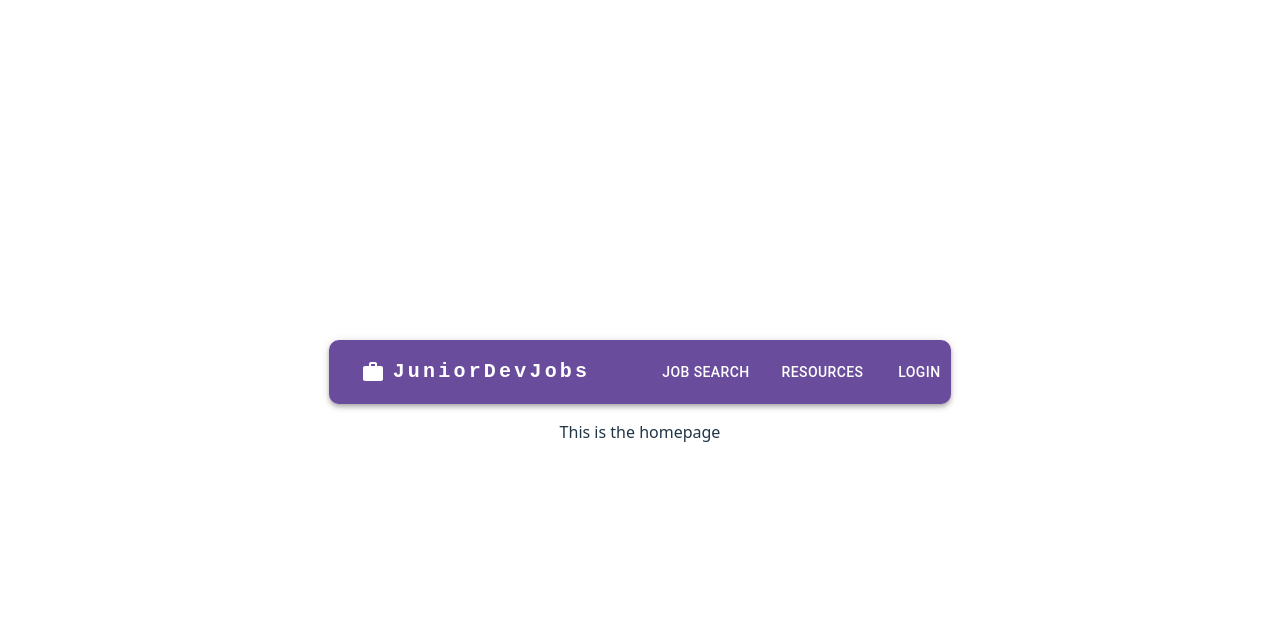
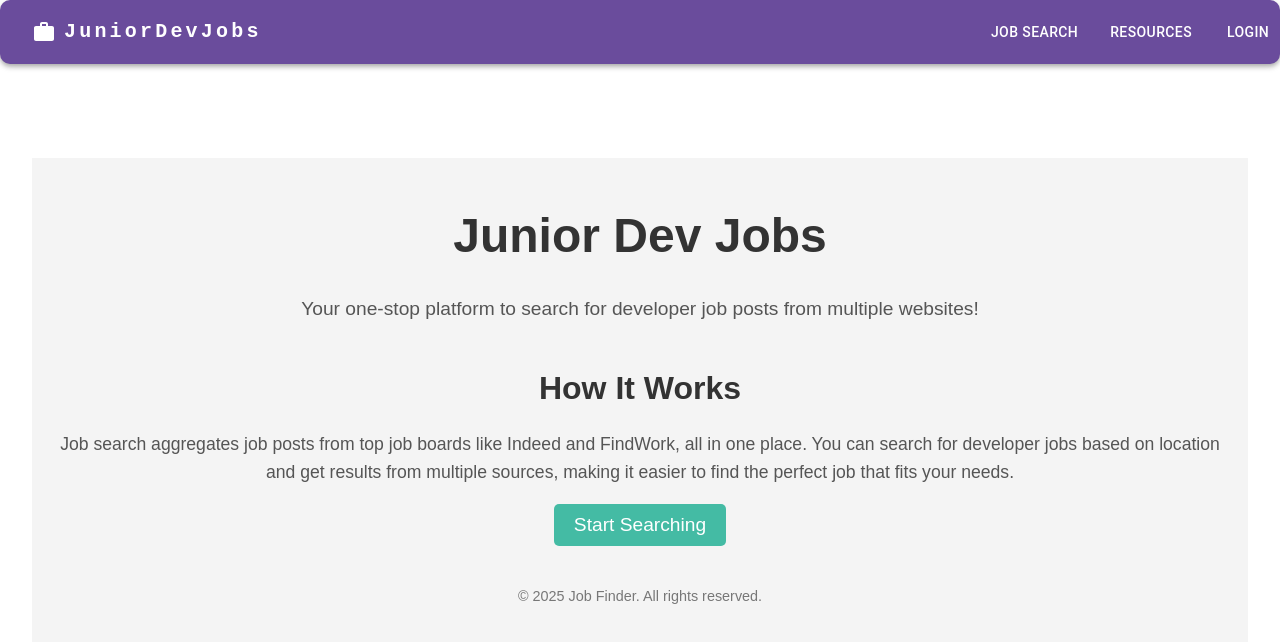
Before and after one commit to JuniorDevJobs/Group_Project, a React (Vite) app in the folder frontend/: page / in a window 1280 px wide. Shown: the top 642 px of the page. Built offline with nearby package versions, Linux system fonts and the light colour scheme; no server answers.

Commit message:
layout tweaks, Fixed home navigation

```diff
--- a/frontend/src/App.jsx
+++ b/frontend/src/App.jsx
@@ -16,6 +16,7 @@ function App() {
         <NavigationBar />
         <Routes>
           <Route path="/" element= {<HomePage />} />
+          <Route path="/home" element= {<HomePage />} />
           <Route path="/login" element={<LoginPage />}/>
           <Route path="/signup" element = {<SignUpPage />} />
           <Route path="/JobSearch" element={<JobSearch />} />
--- a/frontend/src/components/JobResultsComponent.jsx
+++ b/frontend/src/components/JobResultsComponent.jsx
@@ -26,7 +26,7 @@ export default function Results({ results }) {
                             }}>
                                 <div style={{ flexGrow: 1 }}>
                                     <div>
-                                        <strong>{job.title || "Junior Developer"}</strong> - {job.location}
+                                        <strong>{job.title || "Junior Developer"}</strong> - {job.location} <br />
                                         {job.company}
                                     </div>
 
--- a/frontend/src/components/NavigationBar.jsx
+++ b/frontend/src/components/NavigationBar.jsx
@@ -12,34 +12,34 @@ import UserContext from '../context/UserContext';
 const pages = ['Job Search', 'Resources'];
 
 function NavigationBar() {
-    const {loggedIn, setLoggedIn} = useContext(UserContext)
+    const {loggedIn, setLoggedIn} = useContext(UserContext);
     const navigate = useNavigate();
 
     const handleLoginLogout = () => {
         if (loggedIn) {
             setLoggedIn(false);
-            localStorage.removeItem("access")
-            localStorage.removeItem("refresh")
+            localStorage.removeItem("access");
+            localStorage.removeItem("refresh");
             navigate("/");
         } else {
             navigate("/login");
         }
     };
 
-    const handleNavigate = (e) => {
-        navigate(`./${e.target.value}`);
+    const handleNavigate = (path) => {
+        navigate(path); // Navigate directly to the given path
     };
 
     return (
         <AppBar
-            position="static"
+            position="fixed"
             sx={{
                 backgroundColor: '#6a4c9c', // Dark Lavender
                 borderRadius: '10px', // Rounded corners
                 overflow: 'hidden' // Prevents clipping of rounded corners
             }}
         >
-            <Container maxWidth="xl">
+            <Container maxWidth="false">
                 <Toolbar sx={{ display: 'flex', justifyContent: 'space-between', width: '100%' }}>
                     {/* Logo and Title */}
                     <Box sx={{ display: 'flex', alignItems: 'center', marginLeft: -2 }}>
@@ -47,7 +47,7 @@ function NavigationBar() {
                         <Typography
                             variant="h6"
                             component="a"
-                            value="home"
+                            onClick={() => handleNavigate('/')} // Navigate directly to home page
                             sx={{
                                 mr: 2,
                                 fontFamily: 'monospace',
@@ -56,6 +56,7 @@ function NavigationBar() {
                                 color: 'inherit',
                                 textDecoration: 'none',
                                 flexGrow: 1,
+                                cursor: 'pointer', // Ensure it's clickable
                             }}
                         >
                             JuniorDevJobs
@@ -66,8 +67,7 @@ function NavigationBar() {
                     <Box sx={{ display: 'flex', gap: 2 }}>
                         {pages.map((page) => (
                             <Button
-                                onClick={handleNavigate}
-                                value={page.split(" ").join("")}
+                                onClick={() => handleNavigate(`/${page.split(" ").join("")}`)} // Navigate based on page
                                 key={page}
                                 sx={{ color: 'white' }}
                             >
--- a/frontend/src/pages/HomePage.jsx
+++ b/frontend/src/pages/HomePage.jsx
@@ -1,5 +1,99 @@
-export default function HomePage() {
+import React from 'react';
+
+export default function Homepage() {
     return (
-        <p> This is the homepage </p>
-    )
+        <div style={styles.container}>
+            <header style={styles.header}>
+                <h1 style={styles.title}>Junior Dev Jobs</h1>
+                <p style={styles.subtitle}>Your one-stop platform to search for developer job posts from multiple websites!</p>
+            </header>
+
+            <section style={styles.descriptionSection}>
+                <h2 style={styles.sectionTitle}>How It Works</h2>
+                <p style={styles.description}>
+                    Job search aggregates job posts from top job boards like Indeed and FindWork, all in one place.
+                    You can search for developer jobs based on location and get results from multiple sources,
+                    making it easier to find the perfect job that fits your needs.
+                </p>
+                <button
+                    onClick={() => window.location.href = '/Jobsearch'}
+                    style={styles.searchButton}
+                >
+                    Start Searching
+                </button>
+            </section>
+
+
+
+            <footer style={styles.footer}>
+                <p>© 2025 Job Finder. All rights reserved.</p>
+            </footer>
+        </div>
+    );
 }
+
+const styles = {
+    container: {
+        fontFamily: 'Arial, sans-serif',
+        backgroundColor: '#f4f4f4',
+        padding: '20px',
+        maxWidth: '1200px',
+        margin: '0 auto',
+    },
+    header: {
+        textAlign: 'center',
+        marginBottom: '40px',
+    },
+    title: {
+        fontSize: '3em',
+        color: '#333',
+    },
+    subtitle: {
+        fontSize: '1.2em',
+        color: '#555',
+    },
+    descriptionSection: {
+        marginBottom: '40px',
+    },
+    sectionTitle: {
+        fontSize: '2em',
+        color: '#333',
+        marginBottom: '10px',
+    },
+    description: {
+        fontSize: '1.1em',
+        lineHeight: '1.6',
+        color: '#555',
+    },
+    searchSection: {
+        backgroundColor: '#fff',
+        padding: '20px',
+        borderRadius: '8px',
+        boxShadow: '0 4px 8px rgba(0, 0, 0, 0.1)',
+        marginBottom: '40px',
+    },
+    searchDescription: {
+        fontSize: '1.1em',
+        marginBottom: '20px',
+        color: '#555',
+    },
+    searchButton: {
+        backgroundColor: '#44BBA4',
+        color: '#fff',
+        padding: '10px 20px',
+        fontSize: '1.2em',
+        border: 'none',
+        borderRadius: '5px',
+        cursor: 'pointer',
+        transition: 'background-color 0.3s',
+    },
+    searchButtonHover: {
+        backgroundColor: '#369f8b',
+    },
+    footer: {
+        textAlign: 'center',
+        marginTop: '40px',
+        fontSize: '0.9em',
+        color: '#777',
+    }
+};
--- a/frontend/src/pages/JobSearch.jsx
+++ b/frontend/src/pages/JobSearch.jsx
@@ -25,12 +25,13 @@ export default function JobSearch() {
     };
 
     return (
-        <div className="page-container">
+        <div className="page-container"
+        style={{ paddingTop: "20px" }}
+        >
             <h2 style={{ textAlign: "center", color: "#44BBA4" }}>Job Search</h2>
 
             <Box
                 sx={{
-                    marginBottom: 3,
                     display: "flex",
                     alignItems: "center", // This aligns the TextField and Button in one row
                     gap: 2, // Adds space between the elements
@@ -60,7 +61,7 @@ export default function JobSearch() {
                 </Button>
             </Box>
 
-            <div style={{ maxHeight: "400px", overflowY: "auto", marginTop: "20px" }}>
+            <div style={{ maxHeight: "350px", overflowY: "auto" }}>
                 <Results results={results} />
             </div>
         </div>
```
